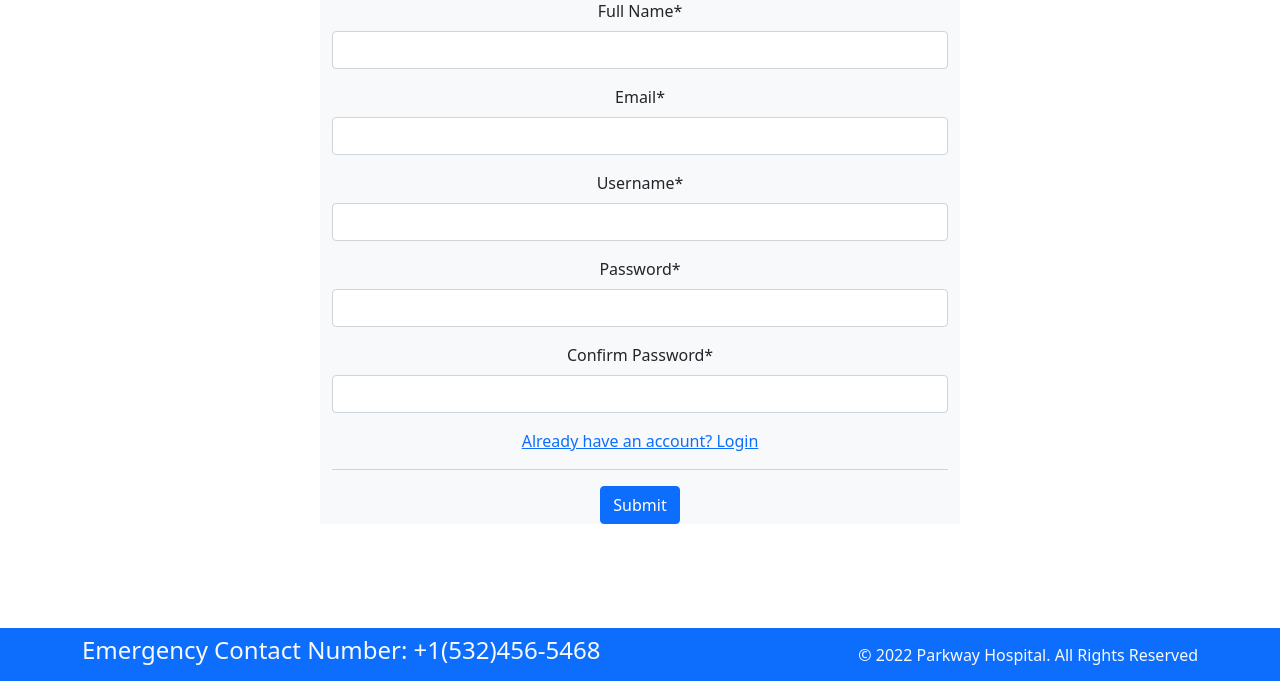
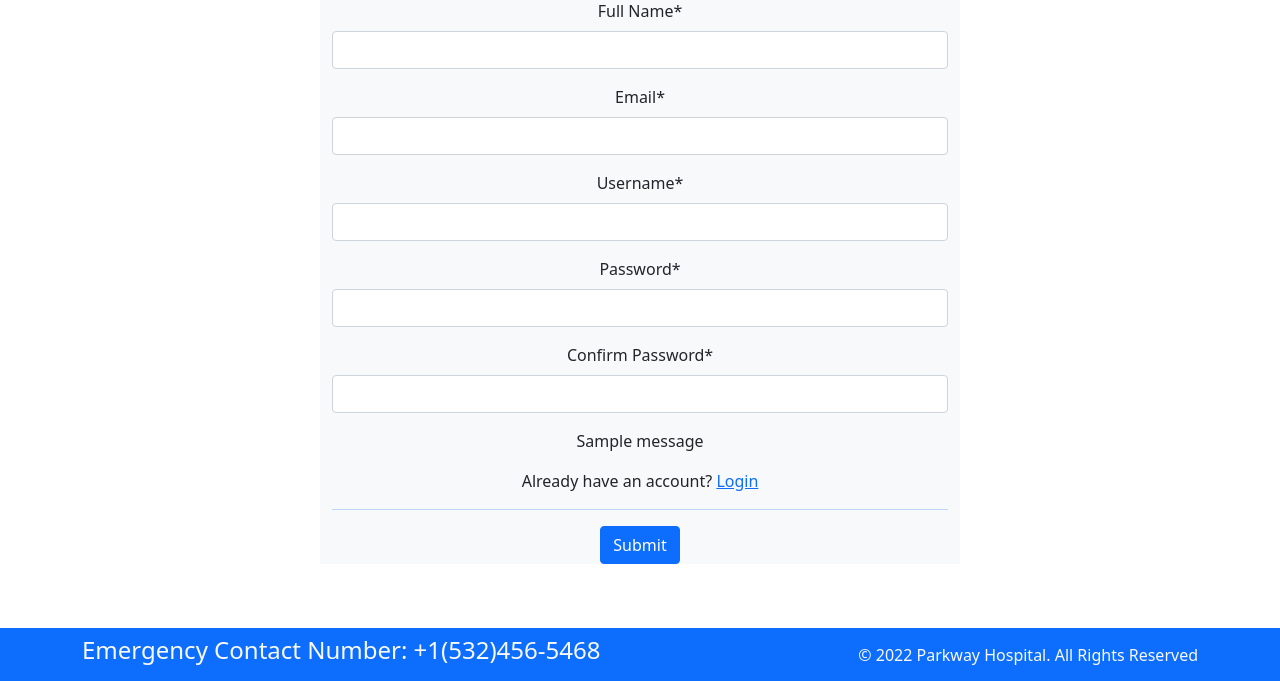
Before and after one commit to jen7777/Hospital-management, a Django app: page /register/ in a window 1280 px wide. Shown: the part 119-800 px from the top of the page. Run offline with Django 4.2, Linux system fonts and the light colour scheme; one stand-in notice (Sample message) is shown; some libraries are stand-ins or nearby versions.

Commit message:
Flash msg

```diff
--- a/myproject/home/views.py
+++ b/myproject/home/views.py
@@ -41,9 +41,14 @@ def departments(request):
 def register(request):
     if request.method=="POST":
         form=CreateUserForm(request.POST)
+        p1=request.POST.get('Password1')
+        p2=request.POST.get('Password2')
         if form.is_valid():
-            form.save()
-            return render(request,'confirmation.html')
+            if p1 != p2:
+                messages.error(request, 'Password does not match')
+            else:
+                form.save()
+                return render(request,'confirmation.html')
 
     form=CreateUserForm()
     dict_form={
--- a/myproject/templates/register.html
+++ b/myproject/templates/register.html
@@ -7,8 +7,11 @@
     <form action="" method="POST">
         {% csrf_token %}
         {{form|crispy}}
-
-        <a class="text-left" href="{% url 'login'%}">Already have an account? Login</>
+        {% for message in messages%}
+            <p id ="messages">{{message}}</p>
+        {% endfor %}
+        <h8>Already have an account?</h8>
+        <a class="text-left" href="{% url 'login'%}"> Login</>
 
         <hr>
         <button type="submit" class="btn btn-primary">Submit</button>
```
Also changed, not shown: myproject/db.sqlite3.
